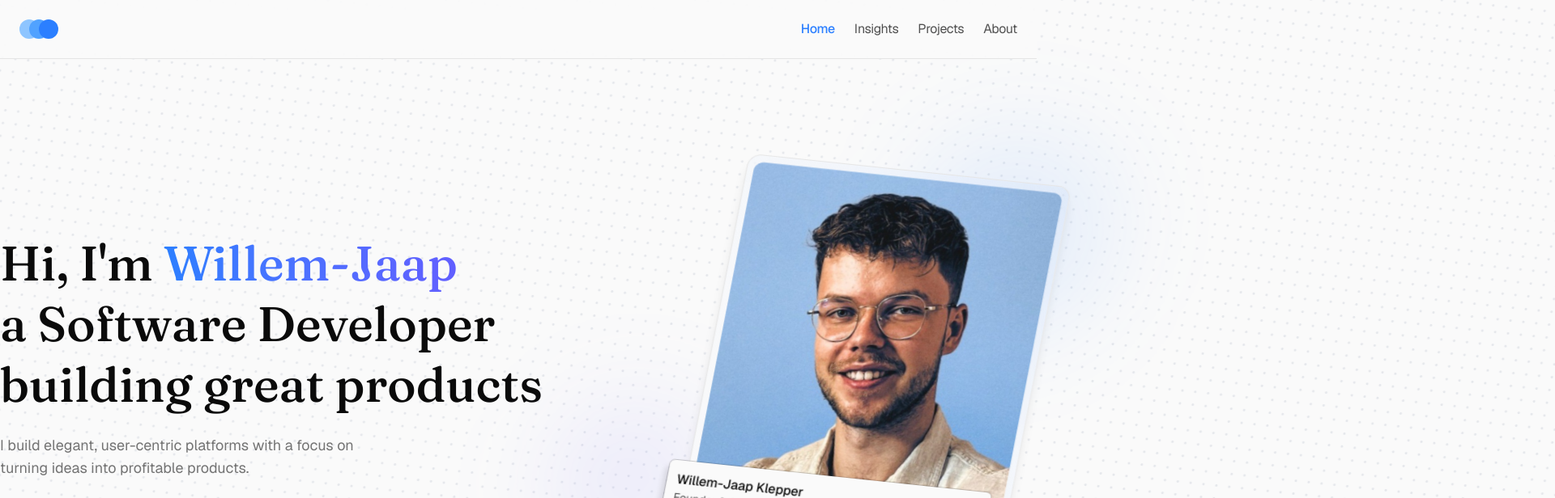
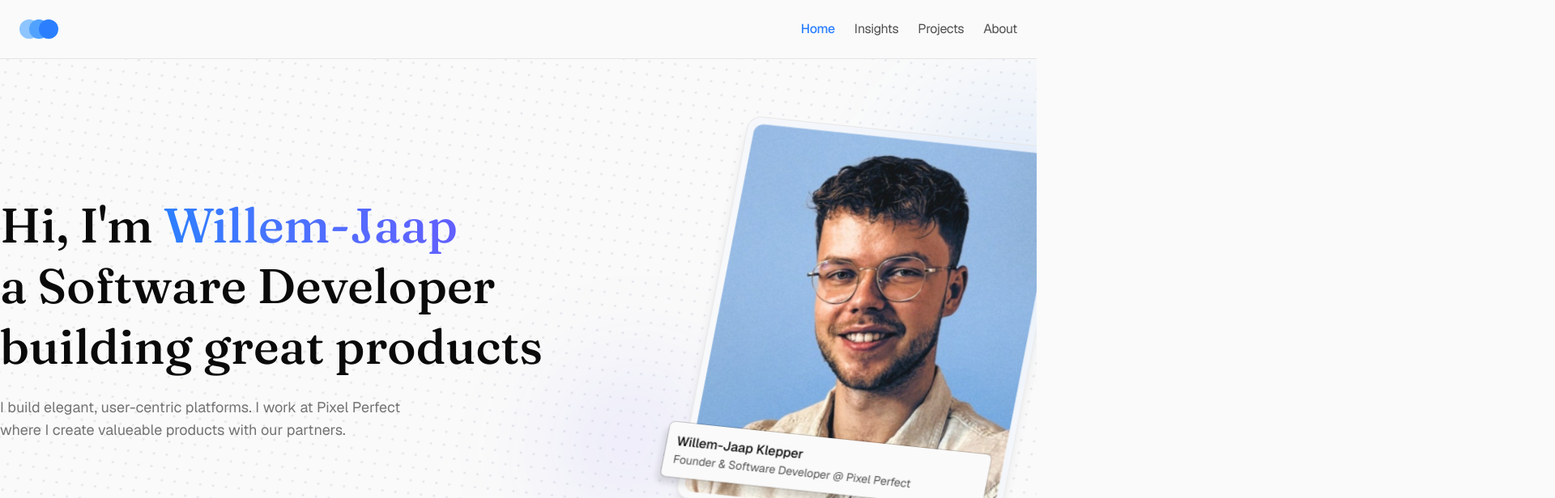
Before and after one commit to Willem-Jaap/website, a Next.js app: page / in a window 1280 px wide. Shown: the top 616 px of the page at 81% size, 1920 px wide, since content can reach past the window. Built offline with nearby package versions, Linux system fonts and the light colour scheme; no server answers.

Commit message:
feat: update hero

```diff
--- a/src/modules/blocks/hero/hero.tsx
+++ b/src/modules/blocks/hero/hero.tsx
@@ -2,9 +2,9 @@ import Image from 'next/image';
 
 const Hero = () => {
     return (
-        <>
+        <div className="relative flex h-[80vh] w-full items-center justify-center overflow-hidden bg-neutral-50">
             <div className="-inset-1/4 -skew-x-7 absolute h-[200%] w-[200%] rotate-4 skew-y-2 bg-[radial-gradient(#e5e7eb_1px,transparent_2px)] [background-size:16px_16px]" />
-            <div className="relative mx-auto mt-32 flex max-w-7xl items-center gap-12">
+            <div className="relative mx-auto flex max-w-7xl items-center gap-12">
                 <div className="flex flex-[1.3] flex-col gap-6">
                     <h1 className="font-medium font-serif text-4xl leading-tight md:text-5xl lg:text-6xl">
                         Hi, I'm{' '}
@@ -15,9 +15,9 @@ const Hero = () => {
                         <br />
                         building great products
                     </h1>
-                    <p className="max-w-md text-lg text-neutral-500">
-                        I build elegant, user-centric platforms with a focus on turning ideas into
-                        profitable products.
+                    <p className="max-w-lg text-lg text-neutral-500">
+                        I build elegant, user-centric platforms. I work at Pixel Perfect where I
+                        create valueable products with our partners.
                     </p>
                 </div>
                 <div className="-skew-x-7 relative flex-1 rotate-4 skew-y-2 scale-75 lg:scale-100">
@@ -42,7 +42,7 @@ const Hero = () => {
                     </div>
                 </div>
             </div>
-        </>
+        </div>
     );
 };
 
```
